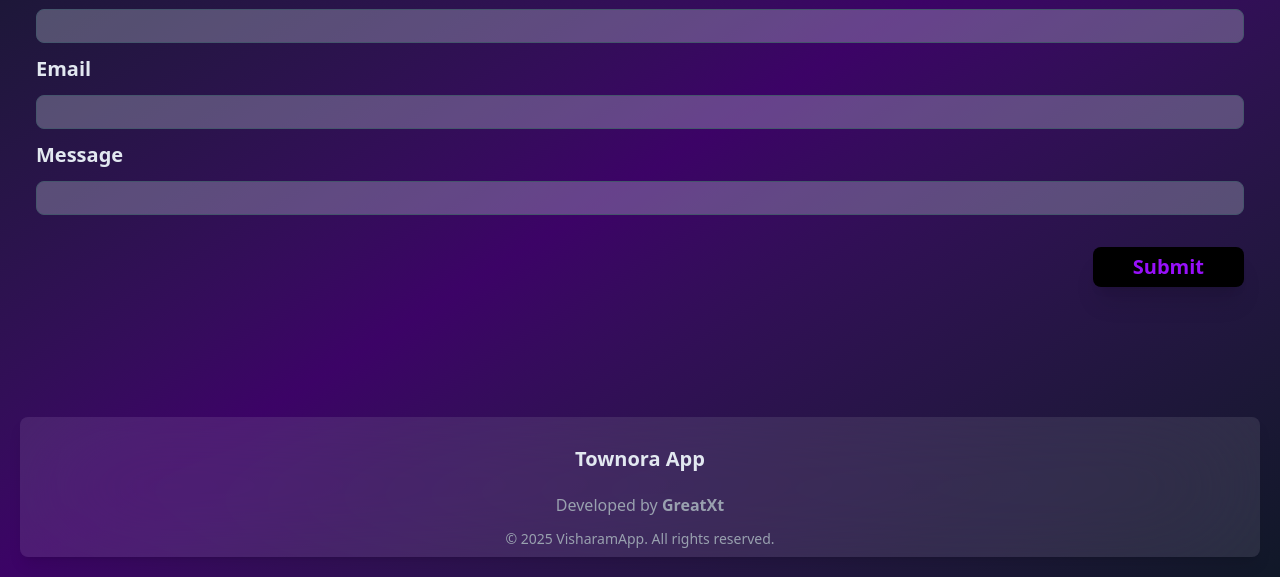
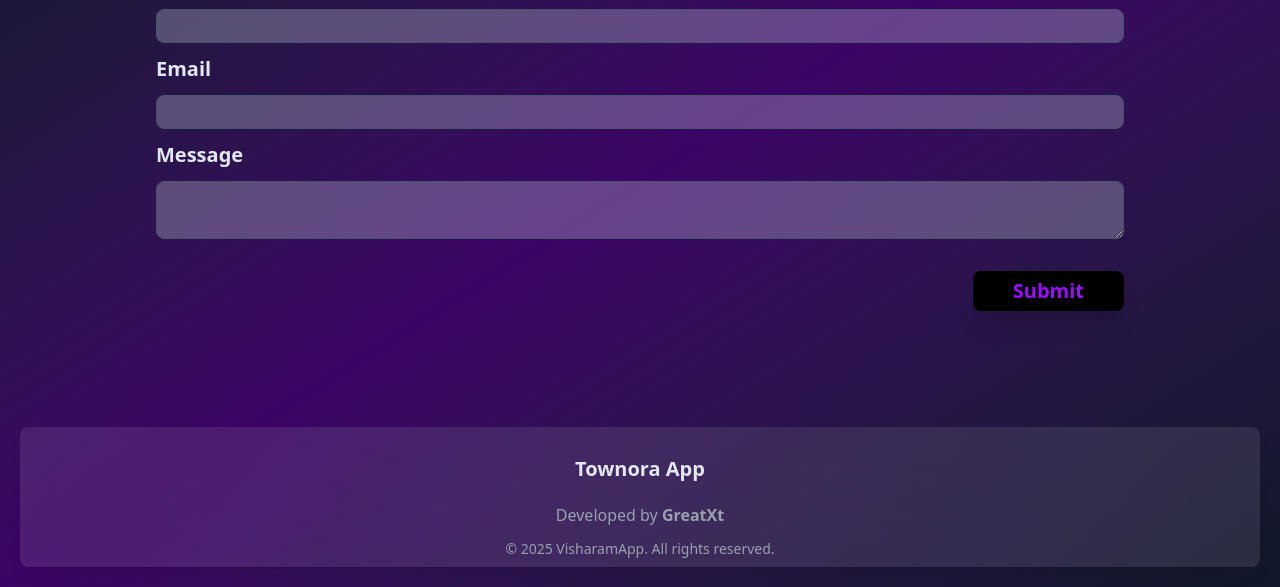
Before and after one commit to HafeezFateh/VisharamApp, a plain HTML site: page public/pages/contact.html in a window 1280 px wide. Shown: the part 223-810 px from the top of the page. Drawn offline with nearby package versions, Linux system fonts and the light colour scheme.

Commit message:
small change

```diff
--- a/public/pages/contact.html
+++ b/public/pages/contact.html
@@ -26,19 +26,20 @@
                 <a href="./contact.html" class="text-white hover:bg-slate-50/10 px-4 text-sm py-3 rounded-b-lg">Contact us</a>
             </div>
         </div>
-
-        <form action="" class="flex-grow mx-5 mt-25 p-4 flex flex-col">
+        <div class="flex w-full justify-center">
+            <form action="" class="flex-grow mx-5 mt-25 lg:max-w-[1000px] p-4 flex flex-col ">
                 <h1 class="text-3xl text-white font-semibold my-5">Contact us</h1>
                 <label for="" class="text-xl font-semibold text-slate-200">Name</label>
-            <input type="text" class="bg-slate-300/30 border border-slate-600 my-3 rounded-lg p-1 ">
+                <input type="text" class="bg-slate-300/30 border focus:outline-0 focus:bg-black/10 border-slate-600 my-3 rounded-lg p-1 ">
                 <label for="" class="text-xl font-semibold text-slate-200">Email</label>
-            <input type="email" class="bg-slate-300/30 border border-slate-600 my-3 rounded-lg p-1 ">
+                <input type="email" class="bg-slate-300/30 border focus:outline-0 focus:bg-black/10 border-slate-600 my-3 rounded-lg p-1 ">
                    <label for="" class="text-xl font-semibold text-slate-200">Message</label>
-            <input type="email" class="bg-slate-300/30 border border-slate-600 my-3 rounded-lg p-1 ">
+                <textarea type="" class="bg-slate-300/30 border focus:outline-0 focus:bg-black/10 border-slate-600 my-3 rounded-lg p-1 "></textarea>
                 <div class="flex justify-end">
                     <input type="submit" class="text-xl font-semibold text-purple-600 bg-black rounded-lg my-5 py-1.5 shadow-xl cursor-pointer px-10  w-fit">
                 </div>
             </form>
+        </div>
 
 
         <footer class="mx-5 my-5 mt-20 p-2 bg-slate-100/10 shadow-lg backdrop-blur-3xl rounded-lg">
```
Also changed, not shown: public/css/output.css. Lines whose indentation alone changed are shown as unchanged.
